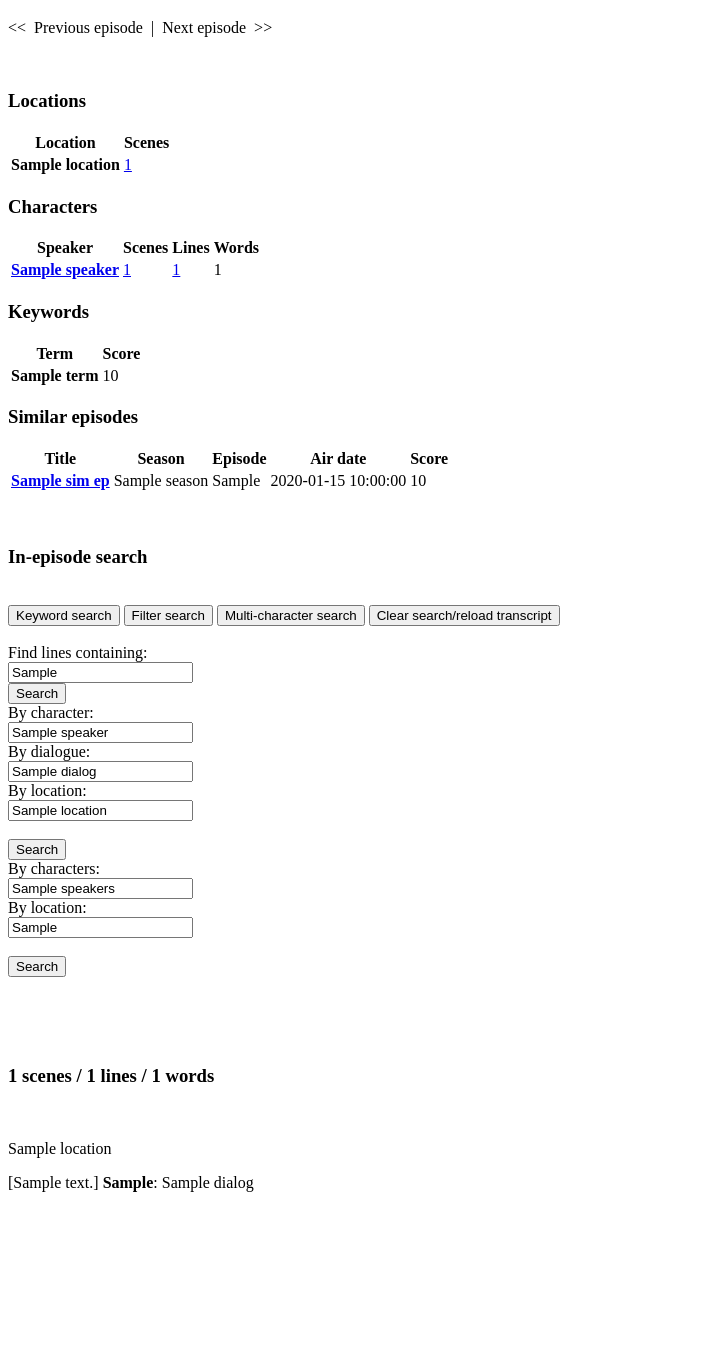
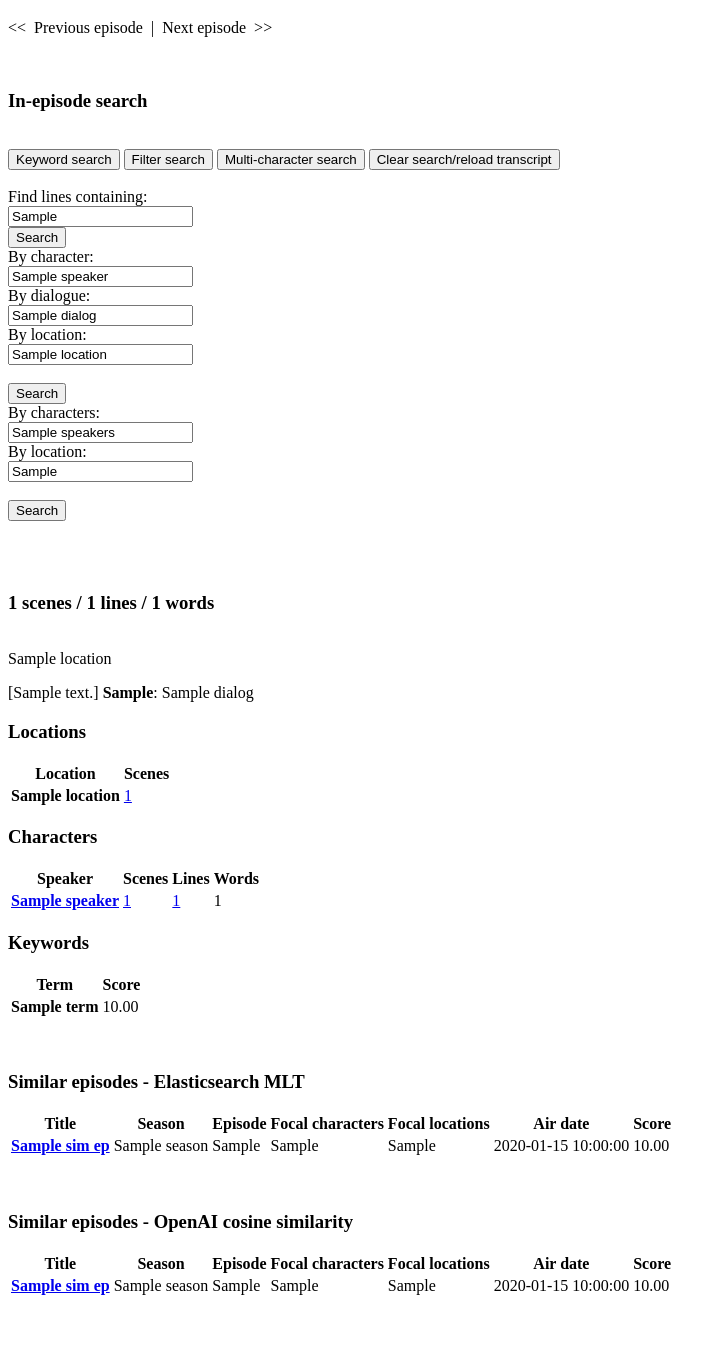
Before and after one commit to dannynoonan/transcript-playground, a Flask app: template app/templates/episode.html in a window 1280 px wide. Shown: the part 172-1520 px from the top of the page, without its empty margins (0-726 px from the left). Before the commit the page ends 1364 px from the top, so only its background shows below. Run offline with Flask 3, Linux system fonts and the light colour scheme; the template is opened without the code that fills it: most values are stand-ins (such as "Sample title", 1, 10 or a date in 2020); parts of the project's set-up code (start-up, migrations or seed data) failed here and were passed over.

Commit message:
add embeddings mlt to episode page, rearrange page to put transcript text in body and data/listings in side panel

```diff
--- a/app/templates/character.html
+++ b/app/templates/character.html
@@ -31,7 +31,7 @@
 								<th scope="row"><a href="/web/episode/{{ episode['show_key'] }}/{{ episode['episode_key'] }}">{{ episode['title'] }}</a></th>
 								<td>{{ episode['season'] }}</td>
 								<td>{{ episode['sequence_in_season'] }}</td>
-								<td>{{ episode['air_date'] }}</td>
+								<td>{{ episode['air_date']|truncate(10,true,'') }}</td>
 								<td>{{ '%0.2f'|format(episode['agg_score']|float) }}</td>
 							</tr>
 							{% endfor %}
@@ -193,7 +193,7 @@
             <!-- begin display search results -->
             {% for episode in tdata['episode_matches'] %}
             <div class="card text-white bg-success mb-3 w-75">
-                <div class="card-header">Season {{ episode['season'] }}, Episode {{ episode['sequence_in_season'] }} ({{ episode['air_date'] }})</div>
+                <div class="card-header">Season {{ episode['season'] }}, Episode {{ episode['sequence_in_season'] }} ({{ episode['air_date']|truncate(10,true,'') }})</div>
                 <div class="card-body">
                     <h5 class="card-title">
                         <button type="button" class="btn btn-primary">{{ '%0.2f'|format(episode['agg_score']|float) }}</button>&nbsp;&nbsp;
--- a/app/templates/episode.html
+++ b/app/templates/episode.html
@@ -7,130 +7,14 @@
 {% block content %}
 	<div class="margin">
 		<h3>Season {{ tdata['episode']['season'] }}, Episode {{ tdata['episode']['sequence_in_season'] }}:
-			<strong>"{{ tdata['episode']['title'] }}"</strong> <small>({{ tdata['episode']['air_date'] }})</small>
+			<strong>"{{ tdata['episode']['title'] }}"</strong> <small>({{ tdata['episode']['air_date']|truncate(10,true,'') }})</small>
 		</h3>
 		<p>&lt;&lt;&nbsp; Previous episode &nbsp;|&nbsp; Next episode &nbsp;&gt;&gt;</p>
 		<p>&nbsp;</p>
 
-		<!-- begin statistics frames -->
 		<div class="row">
-			<div class="col-2">
-				<h3>Locations</h3>
-				<div class="overflow-scroll" style="max-height: 600px;">
-					<table class="table table-hover table-striped table-fit">
-						<thead>
-							<tr class="table-primary">
-								<th scope="col">Location</th>
-								<th scope="col">Scenes</th>
-							</tr>
-						</thead>
-						<tbody>
-							{% for location, count in tdata['locations_by_scene'].items() %}
-							<tr class="table-secondary">
-								<th scope="row">{{ location }}</th>
-								<td>
-								{% if location == 'TOTAL' %}
-									<strong>{{ count }}</strong>
-								{% else %}
-									<a href="/web/episode/{{ tdata['show_key'] }}/{{ tdata['episode_key'] }}/?location={{ location }}&search_type=advanced"
-										class="alert-link" >{{ count }}</a>
-								{% endif %}
-								</td>
-							</tr>
-							{% endfor %}
-						</tbody>
-					</table>
-				</div>
-			</div>
-			<div class="col-3">
-				<h3>Characters</h3>
-				<div class="overflow-scroll" style="max-height: 600px;">
-					<table class="table table-hover table-striped table-fit">
-						<thead>
-							<tr class="table-success">
-								<th scope="col">Speaker</th>
-								<th scope="col">Scenes</th>
-								<th scope="col">Lines</th>
-								<th scope="col">Words</th>
-							</tr>
-						</thead>
-						<tbody>
-						{% for speaker in tdata['speaker_counts'] %}
-							<tr class="table-secondary">
-							{% if speaker['speaker'] == '_ALL_' %}
-								<th scope="row">[ALL]</th>
-								<td><strong>{{ speaker['scene_count'] }}</strong></td>
-								<td><strong>{{ speaker['line_count'] }}</strong></td>
-								<td><strong>{{ speaker['word_count'] }}</strong></td>
-							{% else %}
-								<th scope="row">
-									<a href="/web/character/{{ tdata['show_key'] }}/{{ speaker['speaker'] }}"
-										class="alert-link" >{{ speaker['speaker'] }}</a></th>
-								<td><a href="/web/episode/{{ tdata['show_key'] }}/{{ tdata['episode_key'] }}/?speaker={{ speaker['speaker'] }}&search_type=advanced"
-										class="alert-link" >{{ speaker['scene_count'] }}</a></td>
-								<td><a href="/web/episode/{{ tdata['show_key'] }}/{{ tdata['episode_key'] }}/?speaker={{ speaker['speaker'] }}&search_type=advanced"
-									class="alert-link" >{{ speaker['line_count'] }}</a></td>
-								<td>{{ speaker['word_count'] }}</td>
-							{% endif %}
-							</tr>
-						{% endfor %}
-						</tbody>
-					</table>
-				</div>
-			</div>
-			<div class="col-2">
-				<h3>Keywords</h3>
-				<div class="overflow-scroll" style="max-height: 600px;">
-					<table class="table table-hover table-striped table-fit">
-						<thead>
-							<tr class="table-primary">
-								<th scope="col">Term</th>
-								<th scope="col">Score</th>
-							</tr>
-						</thead>
-						<tbody>
-							{% for keyword in tdata['keywords'] %}
-							<tr class="table-secondary">
-								<th scope="row">{{  keyword['term'] }}</th>
-								<td>{{ keyword['score'] }}</td>
-							</tr>
-							{% endfor %}
-						</tbody>
-					</table>
-				</div>
-			</div>
-			<div class="col-5">
-				<h3>Similar episodes</h3>
-				<div class="overflow-scroll" style="max-height: 600px;">
-					<table class="table table-hover table-striped table-fit">
-						<thead>
-							<tr class="table-success">
-								<th scope="col">Title</th>
-								<th scope="col">Season</th>
-								<th scope="col">Episode</th>
-								<th scope="col">Air date</th>
-								<th scope="col">Score</th>
-							</tr>
-						</thead>
-						<tbody>
-							{% for sim_ep in tdata['similar_episodes'] %}
-							<tr class="table-light">
-								<th scope="row"><a href="/web/episode/{{ sim_ep['show_key'] }}/{{ sim_ep['episode_key'] }}">{{ sim_ep['title'] }}</a></th>
-								<td>{{ sim_ep['season'] }}</td>
-								<td>{{ sim_ep['sequence_in_season'] }}</td>
-								<td>{{ sim_ep['air_date'] }}</td>
-								<td>{{ sim_ep['score'] }}</td>
-							</tr>
-							{% endfor %}
-						</tbody>
-					</table>
-				</div>
-			</div>
-		</div>
-		<p>&nbsp;</p>
-		<!-- end statistics frames -->
-
 			<!-- begin in-episode search form -->
+			<div class="col-6">
 				<h3>In-episode search</h3>
 				<br/>
 				<form action="/web/episode/{{ tdata['show_key'] }}/{{ tdata['episode_key'] }}" method="GET">
@@ -159,7 +43,7 @@
 						<div class="tab-pane fade{% if tdata['search_type']=='' or tdata['search_type']=='general' %} show active{% endif %}" id="nav-general" role="tabpanel" aria-labelledby="nav-general-tab">
 							<div class="col-9">
 								<div class="row input-group">
-                            <div class="col-2">
+									<div class="col-5">
 										<label class="col-form-label">Find lines containing:</label>
 									</div>
 									<div class="col-5">
@@ -174,7 +58,7 @@
 						<div class="tab-pane fade{% if tdata['search_type']=='advanced' %} show active{% endif %}" id="nav-advanced" role="tabpanel" aria-labelledby="nav-advanced-tab">
 							<div class="col-8">
 								<div class="row input-group">
-                            <div class="col-2">
+									<div class="col-4">
 										<label class="col-form-label">By character:</label>
 									</div>
 									<div class="col-6">
@@ -182,7 +66,7 @@
 									</div>
 								</div>
 								<div class="row input-group">
-                            <div class="col-2">
+									<div class="col-4">
 										<label class="col-form-label">By dialogue:</label>
 									</div>
 									<div class="col-6">
@@ -190,7 +74,7 @@
 									</div>
 								</div>
 								<div class="row input-group">
-                            <div class="col-2">
+									<div class="col-4">
 										<label class="col-form-label">By location:</label>
 									</div>
 									<div class="col-6">
@@ -208,7 +92,7 @@
 						<div class="tab-pane fade{% if tdata['search_type']=='advanced_multi_speaker' %} show active{% endif %}" id="nav-advanced-multi-character" role="tabpanel" aria-labelledby="nav-advanced-multi-character-tab">
 							<div class="col-8">
 								<div class="row input-group">
-                            <div class="col-2">
+									<div class="col-4">
 										<label class="col-form-label">By characters:</label>
 									</div>
 									<div class="col-6">
@@ -216,7 +100,7 @@
 									</div>
 								</div>
 								<div class="row input-group">
-                            <div class="col-2">
+									<div class="col-4">
 										<label class="col-form-label">By location:</label>
 									</div>
 									<div class="col-6">
@@ -232,7 +116,6 @@
 							</div>
 						</div>
 					</div>
-            <br/>
 				</form>
 				<br/>
 				<!-- end in-episode search form -->
@@ -263,7 +146,7 @@
 				<!-- begin subset of transcript matching search query -->
 				{% if tdata['search_type'] != '' %}
 					{% if tdata['episode_match'] and tdata['episode_match']['scenes'] %}
-			<div class="card text-white bg-success mb-3 w-75">
+					<div class="card text-white bg-success mb-3 w-90">
 						<div class="card-body">
 						{% for scene in tdata['episode_match']['scenes'] %}
 							<hr>
@@ -291,9 +174,9 @@
 						<strong>{{ tdata['speaker_counts'][0]['line_count'] }}</strong> lines /
 						<strong>{{ tdata['speaker_counts'][0]['word_count'] }}</strong> words
 					</h3>
-			<p>&nbsp;</p>
+					<br/>
 					{% for scene in tdata['episode']['scenes'] %}
-			<div class="card text-white bg-success mb-3 w-75">
+					<div class="card text-white bg-success mb-3 w-90">
 						<div class="card-header">{{ scene['location'] }}</div>
 						<div class="card-body">
 							{% for scene_event in scene['scene_events'] %}
@@ -311,6 +194,172 @@
 					{% endfor %}
 				{% endif %}
 				<!-- end full transcript display -->
+			</div>
+
+			<!-- begin statistics frames -->
+			<div class="col-6">
+				<div class="row">
+					<div class="col-4">
+						<h3>Locations</h3>
+						<div class="overflow-scroll" style="max-height: 500px;">
+							<table class="table table-hover table-striped table-fit">
+								<thead>
+									<tr class="table-primary">
+										<th scope="col">Location</th>
+										<th scope="col">Scenes</th>
+									</tr>
+								</thead>
+								<tbody>
+									{% for location, count in tdata['locations_by_scene'].items() %}
+									<tr class="table-secondary">
+										<th scope="row">{{ location }}</th>
+										<td>
+										{% if location == 'TOTAL' %}
+											<strong>{{ count }}</strong>
+										{% else %}
+											<a href="/web/episode/{{ tdata['show_key'] }}/{{ tdata['episode_key'] }}/?location={{ location }}&search_type=advanced"
+												class="alert-link" >{{ count }}</a>
+										{% endif %}
+										</td>
+									</tr>
+									{% endfor %}
+								</tbody>
+							</table>
+						</div>
+					</div>
+					<div class="col-5">
+						<h3>Characters</h3>
+						<div class="overflow-scroll" style="max-height: 500px;">
+							<table class="table table-hover table-striped table-fit">
+								<thead>
+									<tr class="table-success">
+										<th scope="col">Speaker</th>
+										<th scope="col">Scenes</th>
+										<th scope="col">Lines</th>
+										<th scope="col">Words</th>
+									</tr>
+								</thead>
+								<tbody>
+								{% for speaker in tdata['speaker_counts'] %}
+									<tr class="table-secondary">
+									{% if speaker['speaker'] == '_ALL_' %}
+										<th scope="row">[ALL]</th>
+										<td><strong>{{ speaker['scene_count'] }}</strong></td>
+										<td><strong>{{ speaker['line_count'] }}</strong></td>
+										<td><strong>{{ speaker['word_count'] }}</strong></td>
+									{% else %}
+										<th scope="row">
+											<a href="/web/character/{{ tdata['show_key'] }}/{{ speaker['speaker'] }}"
+												class="alert-link">{{ speaker['speaker'] }}</a></th>
+										<td><a href="/web/episode/{{ tdata['show_key'] }}/{{ tdata['episode_key'] }}/?speaker={{ speaker['speaker'] }}&search_type=advanced"
+												class="alert-link">{{ speaker['scene_count'] }}</a></td>
+										<td><a href="/web/episode/{{ tdata['show_key'] }}/{{ tdata['episode_key'] }}/?speaker={{ speaker['speaker'] }}&search_type=advanced"
+											class="alert-link">{{ speaker['line_count'] }}</a></td>
+										<td>{{ speaker['word_count'] }}</td>
+									{% endif %}
+									</tr>
+								{% endfor %}
+								</tbody>
+							</table>
+						</div>
+					</div>
+					<div class="col-3">
+						<h3>Keywords</h3>
+						<div class="overflow-scroll" style="max-height: 500px;">
+							<table class="table table-hover table-striped table-fit">
+								<thead>
+									<tr class="table-primary">
+										<th scope="col">Term</th>
+										<th scope="col">Score</th>
+									</tr>
+								</thead>
+								<tbody>
+									{% for keyword in tdata['keywords'] %}
+									<tr class="table-secondary">
+										<th scope="row">{{  keyword['term'] }}</th>
+										<td>{{ '%0.2f'|format(keyword['score']|float) }}</td>
+									</tr>
+									{% endfor %}
+								</tbody>
+							</table>
+						</div>
+					</div>
+				</div>
+				<p>&nbsp;</p>
+				<div class="row">
+					<div class="col-12">
+						<h3>Similar episodes - Elasticsearch MLT</h3>
+						<div class="overflow-scroll" style="max-height: 600px;">
+							<table class="table table-hover table-striped table-fit">
+								<thead>
+									<tr class="table-success">
+										<th scope="col">Title</th>
+										<th scope="col">Season</th>
+										<th scope="col">Episode</th>
+										<th scope="col">Focal characters</th>
+										<th scope="col">Focal locations</th>
+										<th scope="col">Air date</th>
+										<th scope="col">Score</th>
+									</tr>
+								</thead>
+								<tbody>
+									{% for sim_ep in tdata['mlt_tfidf'] %}
+									<tr class="table-light">
+										<th scope="row"><a href="/web/episode/{{ sim_ep['show_key'] }}/{{ sim_ep['episode_key'] }}">{{ sim_ep['title'] }}</a></th>
+										<td>{{ sim_ep['season'] }}</td>
+										<td>{{ sim_ep['sequence_in_season'] }}</td>
+										<td>{{ sim_ep['focal_speakers']|join(', ') }}</td>
+										<td>{{ sim_ep['focal_locations']|join(', ') }}</td>
+										<td>{{ sim_ep['air_date']|truncate(10,true,'') }}</td>
+										<td>{{ '%0.2f'|format(sim_ep['score']|float) }}</td>
+									</tr>
+									{% endfor %}
+								</tbody>
+							</table>
+						</div>
+					</div>
+				</div>
+				<p>&nbsp;</p>
+				<div class="row">
+					<div class="col-12">
+						<h3>Similar episodes - OpenAI cosine similarity</h3>
+						<div class="overflow-scroll" style="max-height: 600px;">
+							<table class="table table-hover table-striped table-fit">
+								<thead>
+									<tr class="table-success">
+										<th scope="col">Title</th>
+										<th scope="col">Season</th>
+										<th scope="col">Episode</th>
+										<th scope="col">Focal characters</th>
+										<th scope="col">Focal locations</th>
+										<th scope="col">Air date</th>
+										<th scope="col">Score</th>
+									</tr>
+								</thead>
+								<tbody>
+									{% for sim_ep in tdata['mlt_embeddings'] %}
+									<tr class="table-secondary">
+										<th scope="row"><a href="/web/episode/{{ sim_ep['show_key'] }}/{{ sim_ep['episode_key'] }}"
+											class="alert-link">{{ sim_ep['title'] }}</a></th>
+										<td>{{ sim_ep['season'] }}</td>
+										<td>{{ sim_ep['sequence_in_season'] }}</td>
+										<td>{{ sim_ep['focal_speakers']|join(', ') }}</td>
+										<td>{{ sim_ep['focal_locations']|join(', ') }}</td>
+										<td>{{ sim_ep['air_date']|truncate(10,true,'') }}</td>
+										<td>{{ '%0.2f'|format(sim_ep['agg_score']|float) }}</td>
+									</tr>
+									{% endfor %}
+								</tbody>
+							</table>
+						</div>
+					</div>
+				</div>
+			</div>
+		</div>
+		<p>&nbsp;</p>
+		<!-- end statistics frames -->
+
+
 
 	</div>
 {% endblock %}
--- a/app/templates/episodeListing.html
+++ b/app/templates/episodeListing.html
@@ -13,7 +13,7 @@
 
         {% for episode in tdata['episode_matches'] %}
         <div class="card text-white bg-success mb-3 w-75">
-            <div class="card-header">Season {{ episode['season'] }}, Episode {{ episode['sequence_in_season'] }} ({{ episode['air_date'] }})</div>
+            <div class="card-header">Season {{ episode['season'] }}, Episode {{ episode['sequence_in_season'] }} ({{ episode['air_date']|truncate(10,true,'') }})</div>
             <div class="card-body">
                 <h5 class="card-title">
                     <button type="button" class="btn btn-primary">{{ '%0.2f'| format(episode['agg_score']|float)}}</button>&nbsp;
--- a/app/templates/episodeSearch.html
+++ b/app/templates/episodeSearch.html
@@ -221,7 +221,7 @@
             <!-- other search_types -->
             {% for episode in tdata['episode_matches'] %}
             <div class="card text-white bg-success mb-3 w-75">
-                <div class="card-header">Season {{ episode['season'] }}, Episode {{ episode['sequence_in_season'] }} ({{ episode['air_date'] }})</div>
+                <div class="card-header">Season {{ episode['season'] }}, Episode {{ episode['sequence_in_season'] }} ({{ episode['air_date']|truncate(10,true,'') }})</div>
                 <div class="card-body">
                     <h5 class="card-title">
                         <button type="button" class="btn btn-primary">{{ '%0.2f'|format(episode['agg_score']|float) }}</button>&nbsp;&nbsp;
--- a/app/templates/show.html
+++ b/app/templates/show.html
@@ -125,7 +125,7 @@
 
         <div class="row">
             <div class="col-4">
-                <h3>ML playground:mKMeans</h3>
+                <h3>ML playground: KMeans</h3>
                 <a href="/tsp_dash">Plotly</a> (interactive) or Matplotlib (fixed: select # clusters: <a href="/web/graph/{{ tdata['show_key'] }}?num_clusters=2">2</a> <a href="/web/graph/{{ tdata['show_key'] }}?num_clusters=3">3</a>
                     <a href="/web/graph/{{ tdata['show_key'] }}?num_clusters=4">4</a> <a href="/web/graph/{{ tdata['show_key'] }}?num_clusters=5">5</a>
                     <a href="/web/graph/{{ tdata['show_key'] }}?num_clusters=6">6</a> <a href="/web/graph/{{ tdata['show_key'] }}?num_clusters=7">7</a>
```
Also changed, not shown: app/web/web_router.py (+11 -4 lines). Lines whose indentation alone changed are shown as unchanged.
